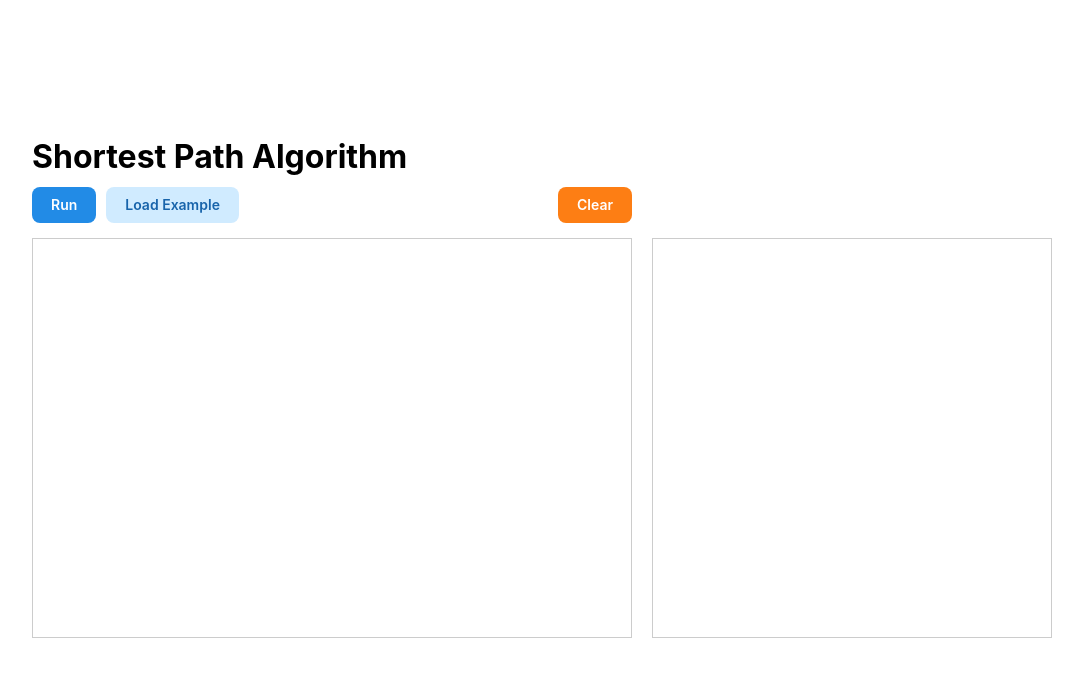
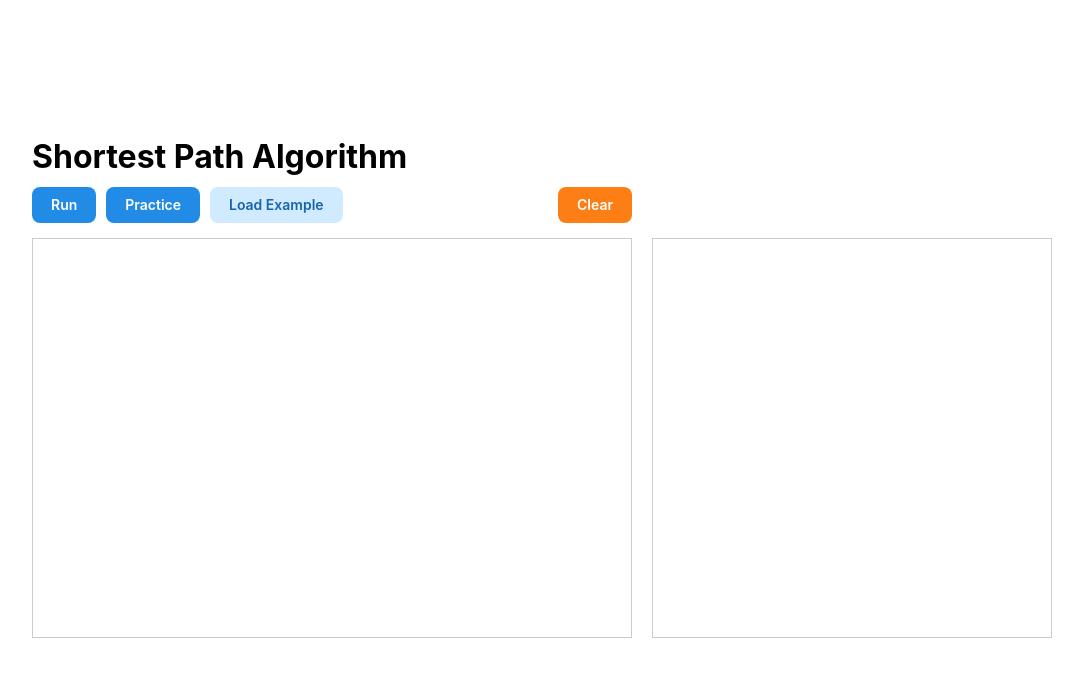
Before and after one commit to yublee71/Shortest-path-algorithm, a React (Vite) app: page / in a window 1280 px wide. Shown: the top 676 px of the page, without its empty margins (98-1181 px from the left). Built offline with nearby package versions, Linux system fonts and the light colour scheme.

Commit message:
feat: add practice mode

```diff
--- a/src/App.tsx
+++ b/src/App.tsx
@@ -12,6 +12,8 @@ function App() {
   const [edges, setEdges] = useState<Edge[]>([]);
   const [nextNodeIndex, setNextNodeIndex] = useState(0);
   const [isAlgorithmMode, setIsAlgorithmMode] = useState(false);
+  const [isRunMode, setIsRunMode] = useState(false);
+  const [isPracticeMode, setIsPracticeMode] = useState(false);
   const [sourceNodeId, setSourceNodeId] = useState<string | null>(null);
   const [targetNodeId, setTargetNodeId] = useState<string | null>(null);
   //   const [dijkstraResult, setDijkstraResult] = useState<DijkstraResult | null>(
@@ -104,16 +106,31 @@ function App() {
     );
   };
 
-  const onRunButtonClick = () => {
+  const canStartAlgorithmMode = () => {
     if (nodes.length < 2) {
       alert("Please add at least two nodes to run the algorithm.");
-      return;
+      return false;
     }
     if (edges.length === 0) {
       alert("Please add at least one edge to run the algorithm.");
+      return false;
+    }
+    setIsAlgorithmMode(true);
+    return true;
+  };
+
+  const onRunButtonClick = () => {
+    if (!canStartAlgorithmMode()) {
       return;
     }
-    setIsAlgorithmMode(true);
+    setIsRunMode(true);
+  };
+
+  const onPracticeButtonClick = () => {
+    if (!canStartAlgorithmMode()) {
+      return;
+    }
+    setIsPracticeMode(true);
   };
 
   const onClearButtonClick = () => {
@@ -122,6 +139,8 @@ function App() {
     setSourceNodeId(null);
     setTargetNodeId(null);
     setIsAlgorithmMode(false);
+    setIsRunMode(false);
+    setIsPracticeMode(false);
     setNextNodeIndex(0);
     setDijkstraSteps([]);
     setCurrentStepIndex(0);
@@ -140,9 +159,12 @@ function App() {
       <Buttons
         className="app-buttons"
         onRunButtonClick={onRunButtonClick}
+        onPracticeButtonClick={onPracticeButtonClick}
         onLoadExampleGraphClick={onLoadExampleGraphClick}
         onClearButtonClick={onClearButtonClick}
         isAlgorithmMode={isAlgorithmMode}
+        isRunMode={isRunMode}
+        isPracticeMode={isPracticeMode}
         sourceNodeId={sourceNodeId}
         targetNodeId={targetNodeId}
         dijkstraSteps={dijkstraSteps}
--- a/src/components/Buttons.tsx
+++ b/src/components/Buttons.tsx
@@ -4,8 +4,11 @@ import type { DijkstraStep } from "../algorithms/dijkstra";
 interface ButtonsProps {
   className?: string;
   onRunButtonClick: () => void;
+  onPracticeButtonClick: () => void;
   onLoadExampleGraphClick: () => void;
   isAlgorithmMode: boolean;
+  isRunMode: boolean;
+  isPracticeMode: boolean;
   sourceNodeId: string | null;
   targetNodeId: string | null;
   dijkstraSteps: DijkstraStep[];
@@ -17,8 +20,11 @@ interface ButtonsProps {
 export function Buttons({
   className,
   onRunButtonClick,
+  onPracticeButtonClick,
   onLoadExampleGraphClick,
   isAlgorithmMode,
+  isRunMode,
+  isPracticeMode,
   sourceNodeId,
   targetNodeId,
   dijkstraSteps,
@@ -30,7 +36,10 @@ export function Buttons({
     <div className={className}>
       <div style={{ display: "flex", gap: "10px" }}>
         <Button onClick={onRunButtonClick} disabled={isAlgorithmMode}>
-          {isAlgorithmMode ? "Running" : "Run"}
+          {isRunMode ? "Running" : "Run"}
+        </Button>
+        <Button onClick={onPracticeButtonClick} disabled={isAlgorithmMode}>
+          {isPracticeMode ? "Practicing" : "Practice"}
         </Button>
         {!isAlgorithmMode && (
           <Button variant="light" onClick={onLoadExampleGraphClick}>
```
